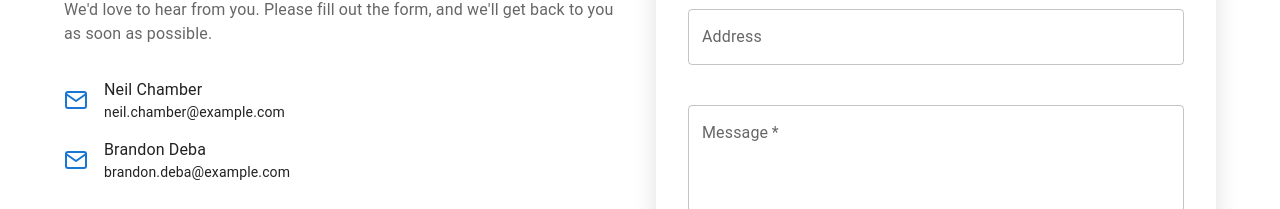
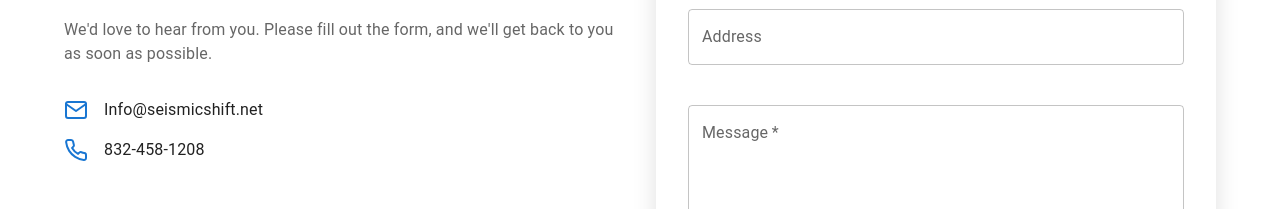
Before and after one commit to rlk23/Brandon-actual-website, a React (Vite) app: page /contact in a window 1280 px wide. Shown: the part 743-952 px from the top of the page. Built offline with nearby package versions, Linux system fonts and the light colour scheme.

Commit message:
Changed the contact Id

```diff
--- a/package.json
+++ b/package.json
@@ -14,6 +14,7 @@
     "@emotion/styled": "^11.14.0",
     "@mui/icons-material": "^6.4.1",
     "@mui/material": "^6.4.1",
+    "emailjs-com": "^3.2.0",
     "react": "^18.3.1",
     "react-dom": "^18.3.1",
     "react-icons": "^5.4.0",
--- a/src/pages/Contact.jsx
+++ b/src/pages/Contact.jsx
@@ -13,7 +13,8 @@ import {
   Alert,
 } from "@mui/material";
 import { styled } from "@mui/system";
-import { FiMail } from "react-icons/fi";
+import { FiMail, FiPhone } from "react-icons/fi";
+import emailjs from "emailjs-com";
 
 // Hero Section Styling
 const HeroSection = styled(Box)(({ theme }) => ({
@@ -61,6 +62,10 @@ const AnimatedTextField = styled(TextField)(({ theme }) => ({
   },
 }));
 
+const SERVICE_ID = "";  // Replace with your EmailJS Service ID
+const TEMPLATE_ID = "";  // Replace with your EmailJS Template ID
+const USER_ID = "";  // Replace with your EmailJS User ID
+
 const ContactUsPage = () => {
   const theme = useTheme();
   const isMobile = useMediaQuery(theme.breakpoints.down("md"));
@@ -84,8 +89,16 @@ const ContactUsPage = () => {
 
   const handleSubmit = (e) => {
     e.preventDefault();
-    console.log("Form submitted:", formData);
-    setOpenSnackbar(true);
+
+    emailjs.send(SERVICE_ID, TEMPLATE_ID, formData, USER_ID)
+      .then((response) => {
+        console.log("SUCCESS!", response.status, response.text);
+        setOpenSnackbar(true);
+      })
+      .catch((error) => {
+        console.error("FAILED...", error);
+      });
+
     setFormData({
       name: "",
       company: "",
@@ -122,15 +135,13 @@ const ContactUsPage = () => {
                 <ContactInfoItem>
                   <FiMail size={24} />
                   <Box>
-                    <Typography variant="body1">Neil Chamber</Typography>
-                    <Typography variant="body2">neil.chamber@example.com</Typography>
+                    <Typography variant="body1">Info@seismicshift.net</Typography>
                   </Box>
                 </ContactInfoItem>
                 <ContactInfoItem>
-                  <FiMail size={24} />
+                  <FiPhone size={24} />
                   <Box>
-                    <Typography variant="body1">Brandon Deba</Typography>
-                    <Typography variant="body2">brandon.deba@example.com</Typography>
+                    <Typography variant="body1">832-458-1208</Typography>
                   </Box>
                 </ContactInfoItem>
               </Box>
```
Also changed, not shown: 1 other file (tests, documents, lock files or other folders).
